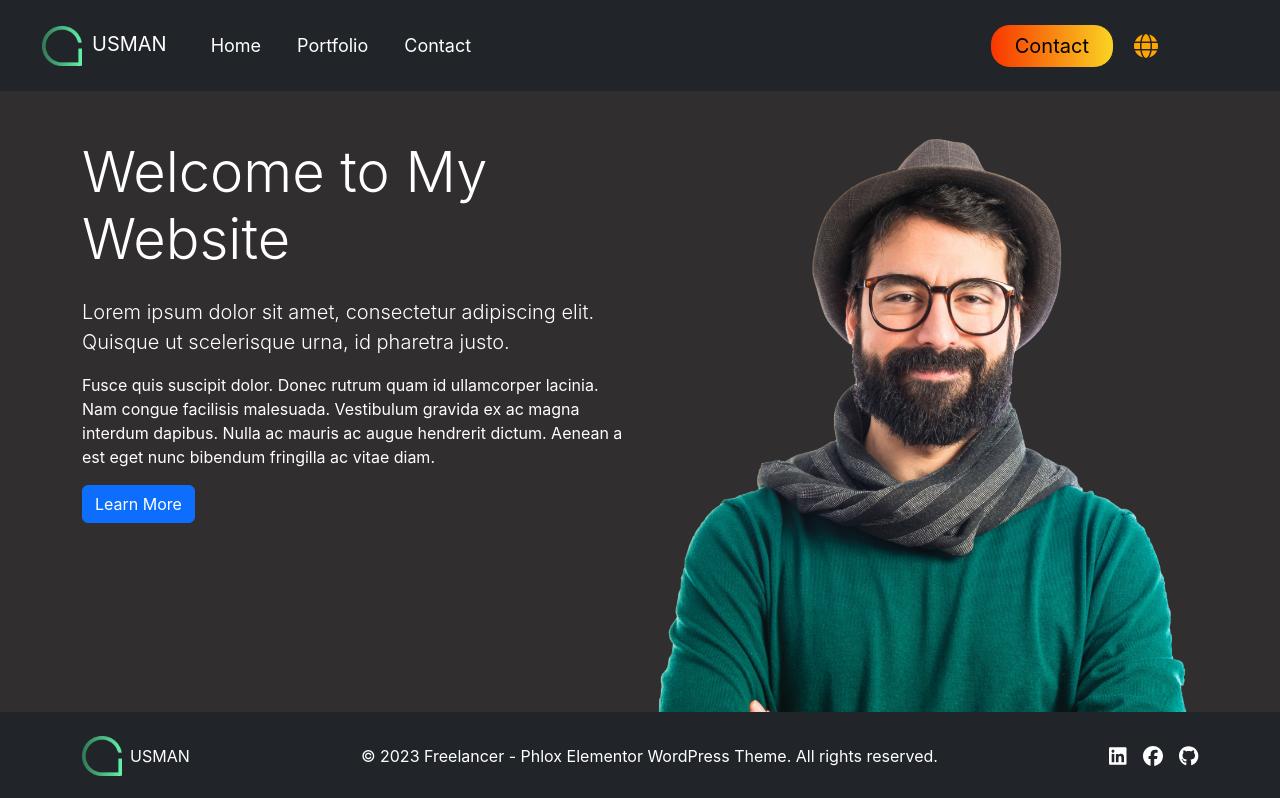
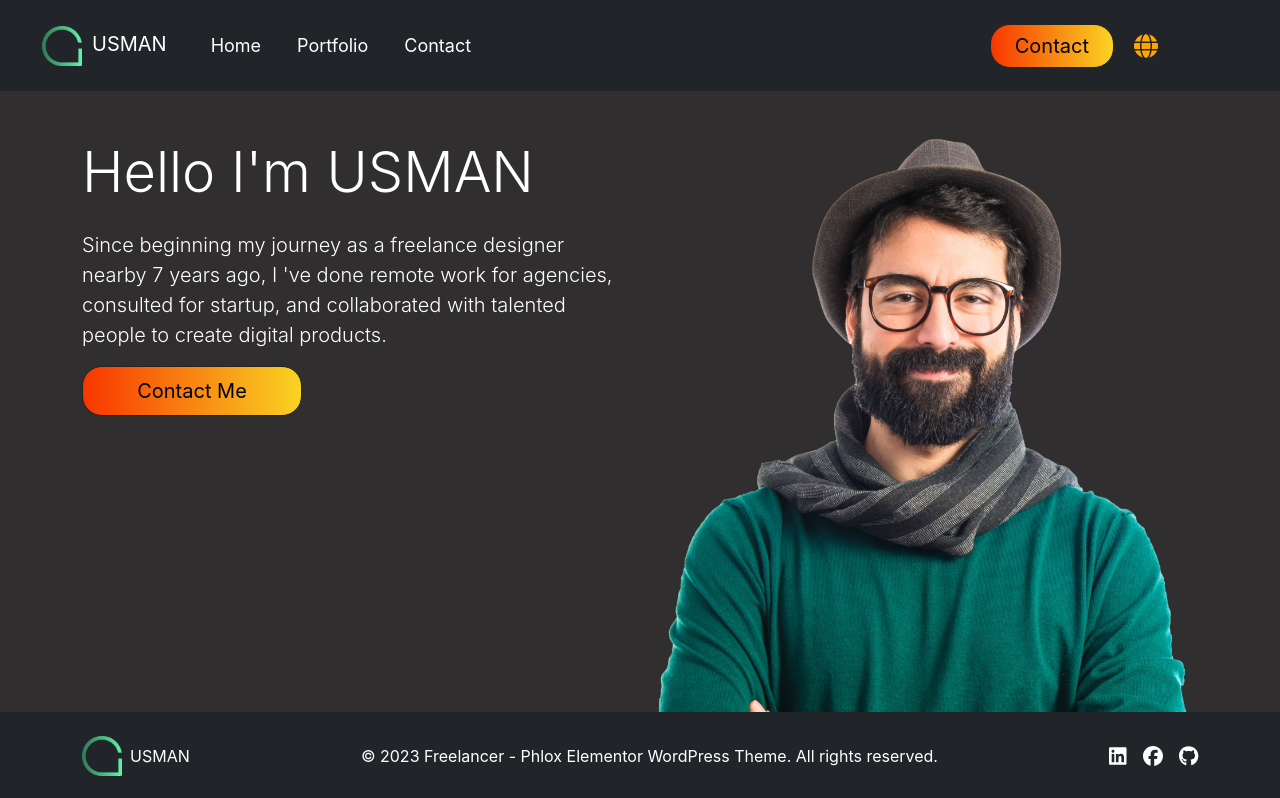
Before and after one commit to M-Usman29/-Task-For-Internship-React-JS, a React (Create React App) app: page / in a window 1280 px wide. Shown: the top 798 px of the page. Built offline with nearby package versions, Linux system fonts and the light colour scheme.

Commit message:
updated Home.js

```diff
--- a/src/App.js
+++ b/src/App.js
@@ -19,7 +19,7 @@ function App() {
               <Navbar myname="USMAN"  home="Home" portfolio="Portfolio" contact="Contact"></Navbar>
 
                   <Routes>
-                  <Route path="/" element={<Home />} />
+                  <Route path="/" element={<Home intro="Hello I'm USMAN" det1="Since beginning my journey as a freelance designer nearby 7 years ago, I 've done remote work for agencies, consulted for startup, and collaborated with talented people to create digital products."></Home>} />
                   <Route path="/Portfolio" element={<Portfolio ></Portfolio>}></Route>
                       <Route path="/Contact" element={<Contact ></Contact>}></Route>
 
--- a/src/components/Home.js
+++ b/src/components/Home.js
@@ -1,18 +1,35 @@
 import React from 'react';
-
-export default function Home() {
+import { Link } from 'react-router-dom';
+export default function Home(props) {
   return (
     <div className="container py-5 " style={{color:'white'}}>
       <div className="row">
         <div className="col-md-6">
-          <h1 className="display-4 mb-4">Welcome to My Website</h1>
+          <h1 className="display-4 mb-4">{props.intro}</h1>
           <p className="lead">
-            Lorem ipsum dolor sit amet, consectetur adipiscing elit. Quisque ut scelerisque urna, id pharetra justo.
+            {props.det1}
           </p>
           <p>
-            Fusce quis suscipit dolor. Donec rutrum quam id ullamcorper lacinia. Nam congue facilisis malesuada. Vestibulum gravida ex ac magna interdum dapibus. Nulla ac mauris ac augue hendrerit dictum. Aenean a est eget nunc bibendum fringilla ac vitae diam.
+          {props.det2}
           </p>
-          <button className="btn btn-primary">Learn More</button>
+          <Link to="/Contact"
+            className="btn btn-outline-dark"
+            style={{
+              background: 'linear-gradient(to right, #f83600 0%, #f9d423 100%)',
+              fontSize: '20px',
+              color: 'black',
+              borderRadius: '20px',
+              padding: '12px 24px',
+              height: '50px',
+              width:'220px',
+              display: 'flex',
+              alignItems: 'center',
+              marginRight: '20px',
+              justifyContent: 'center'
+            }}
+          >
+            Contact Me
+          </Link>
         </div>
         <div className="col-md-6">
           <img src="images/hero-img.png" alt="Hero Image" className="img-fluid" />
```
